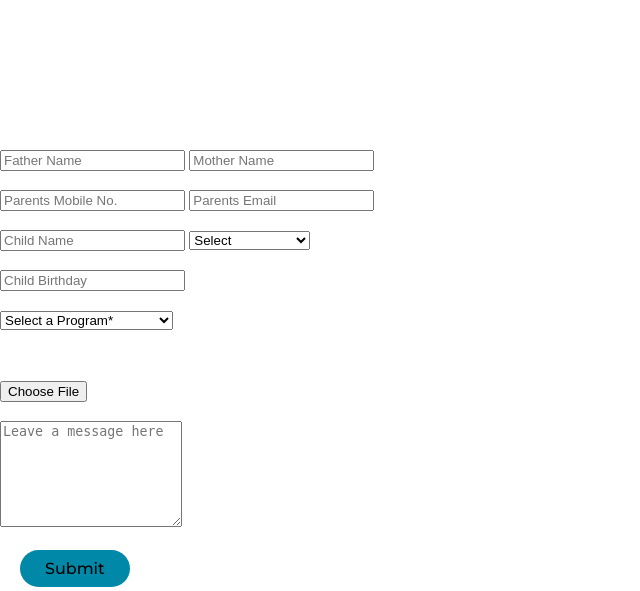
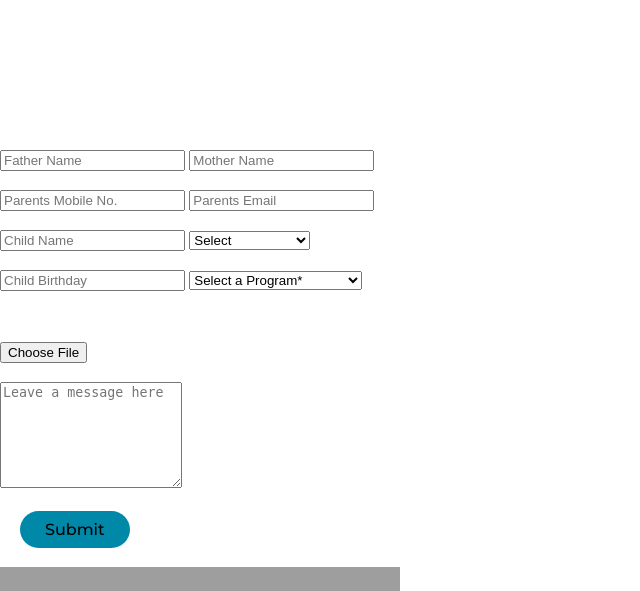
Before and after one commit to GohYongZhen/Groupproject, a PHP site: page /enrollment.php in a window 1280 px wide. Shown: the part 345-936 px from the top of the page, without its empty margins (0-640 px from the left). Run offline with PHP 8.4, Linux system fonts and the light colour scheme; data that the repository does not hold is empty; some libraries are stand-ins or nearby versions; grey boxes are pictures that could not be loaded.

Commit message:
Add files via upload

```diff
--- a/Groupproject/enrollment.php
+++ b/Groupproject/enrollment.php
@@ -58,16 +58,16 @@ if(isset($_POST['submit'])){
         <form method="post" enctype="multipart/form-data">
             <br>
             <h2>Start your Child’s Early Education</h2>
-            <input type="text" class="box" id="fathername" name="father_name" placeholder="Father Name" required>
-            <input type="text" class="box" id="mothername" name="mother_name" placeholder="Mother Name" required>
+            <input type="text" class="box1" id="fathername" name="father_name" placeholder="Father Name" required>
+            <input type="text" class="box1" id="mothername" name="mother_name" placeholder="Mother Name" required>
             <br>
             <br>
-            <input type="text" class="box" id="parentmobno" name="parent_contact" placeholder="Parents Mobile No." required>
-            <input type="email" class="box" id="parentemail" name="parent_email" placeholder="Parents Email" required>
+            <input type="text" class="box1" id="parentmobno" name="parent_contact" placeholder="Parents Mobile No." required>
+            <input type="email" class="box1" id="parentemail" name="parent_email" placeholder="Parents Email" required>
             <br>
             <br>
-            <input type="text" class="box" id="cname" name="child_name" placeholder="Child Name" required>
-            <select class="box" id="agegroup" name="age"  required>
+            <input type="text" class="box1" id="cname" name="child_name" placeholder="Child Name" required>
+            <select class="box1" id="agegroup" name="age"  required>
                 <option value="">Select</option>
                 <option value="18 Month-3 Year">18 Month-2 Year</option>
                 <option value="2-3 Year">2-3 Year</option>
@@ -77,10 +77,8 @@ if(isset($_POST['submit'])){
             </select>
             <br>
             <br>
-            <input type="text" class="box2" id="child_birthday" name="child_birthday" placeholder="Child Birthday" onfocus="this.type='date'">
-            <br>
-            <br>
-            <select class="box2" id="erollprogram" name="program"  required>
+            <input type="text" class="box1" id="child_birthday" name="child_birthday" placeholder="Child Birthday" onfocus="this.type='date'">
+            <select class="box1" id="erollprogram" name="program"  required>
                 <option value="">Select a Program*</option>
                 <option value="PlayGroup-1.8 to 3 years">PlayGroup-1.8 to 3 years</option>
                 <option value="Nursery-2.5 to 4 years">Nursery-2.5 to 4 years</option>
@@ -92,13 +90,13 @@ if(isset($_POST['submit'])){
             <input type="file" class="photoupload" name="child_photo" id="fileToUpload" accept=".jpg, .jpeg, .png">
             <br>
             <br>
-            <textarea class="box2" placeholder="Leave a message here" id="message" style="height: 100px" name="message" required></textarea>
+            <textarea class="box3" placeholder="Leave a message here" id="message" style="height: 100px" name="message" required></textarea>
             <br>
             <br>
-            <button class="box2 button" type="submit" name="submit">Submit</button>
+            <button class="box3 button" type="submit" name="submit">Submit</button>
             <br>
             <br>
-            <!-- <img class ="pic" src="images/pic.jpg"> -->
+            <img class ="photo" src="images/pic.jpg">
     </form>
 </div>
 
```
